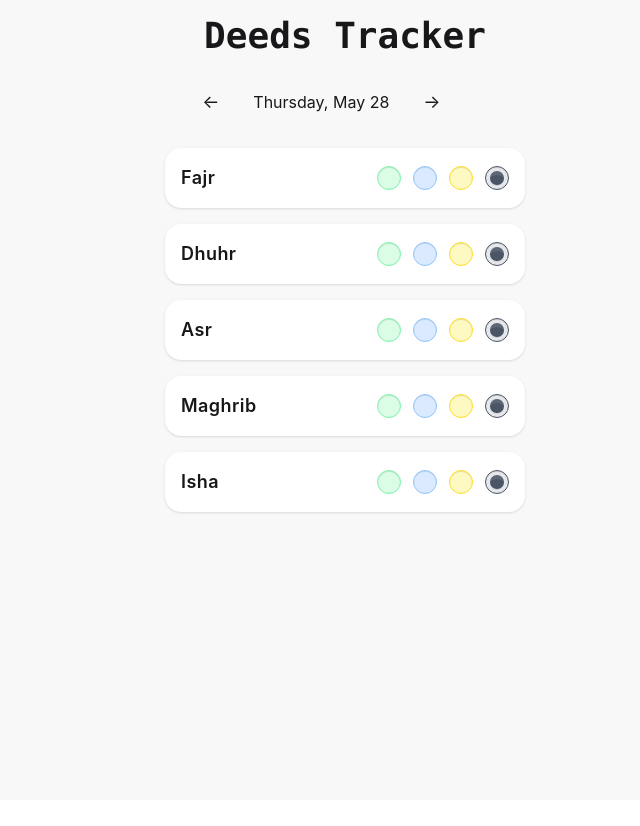
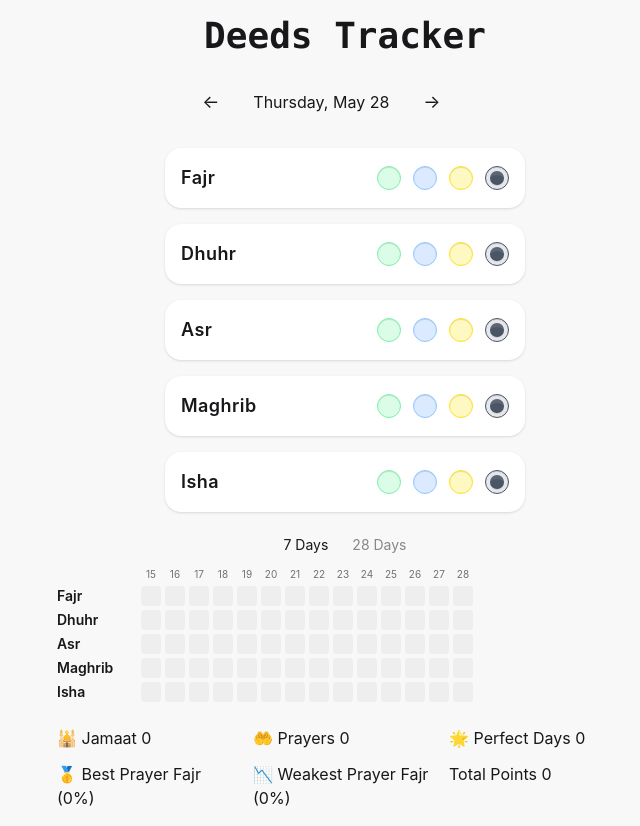
Before and after one commit to KnTanveer/Deeds-tracker, a React (Vite) app: page / in a window 1280 px wide. Shown: the whole page, without its empty margins (295-935 px from the left). Before the commit the page ends 800 px from the top, so only its background shows below. Built offline with nearby package versions, Linux system fonts and the light colour scheme.

Commit message:
seperated date navigation and stats

```diff
--- a/src/App.jsx
+++ b/src/App.jsx
@@ -1,5 +1,8 @@
 import NamaazCard from "./components/NamaazCard";
-import { formateDateKey, formatRedeableDate } from "./utils/formatDate";
+import NavigateDates from "./components/navigateDates";
+import PrayerHeatmap from "./components/PrayerHeatmap";
+import Stats from "./pages/Stats";
+import { formateDateKey } from "./utils/formatDate";
 import { useEffect, useState } from "react";
 
 function App() {
@@ -13,34 +16,6 @@ function App() {
     Maghrib: { status: "none", points: 0 },
     Isha: { status: "none", points: 0 },
   });
-
-  // previous & next dates
-  const goToPreviousDay = () => {
-    const newDate = new Date(selectedDate);
-    newDate.setDate(newDate.getDate() - 1);
-
-    setSelectedDate(newDate);
-  };
-
-  const goToNextDay = () => {
-    const newDate = new Date(selectedDate);
-    newDate.setDate(newDate.getDate() + 1);
-    const today = new Date();
-
-    if (formateDateKey(newDate) > formateDateKey(today)) {
-      return;
-    }
-
-    setSelectedDate(newDate);
-  };
-
-  // navigate to today
-  const isToday = formateDateKey(selectedDate) === formateDateKey(new Date());
-  function goToToday() {
-    const today = new Date();
-
-    setSelectedDate(today);
-  };
 
   // retrive data from local storage at start
   const [namaazData, setNamaazData] = useState(() => {
@@ -68,7 +43,10 @@ function App() {
     }));
   };
 
-  const header = formatRedeableDate(selectedDate);
+  const [statsView, setStatsView] =
+    useState("week");
+
+
   const prayers = ["Fajr", "Dhuhr", "Asr", "Maghrib", "Isha"];
 
   return (
@@ -78,32 +56,7 @@ function App() {
           Deeds Tracker
         </h1>
 
-        <div className="mb-6 flex items-center justify-center mx-auto w-full max-w-90">
-          <button
-            onClick={goToPreviousDay}
-            className="rounded-lg px-3 py-2 text-lg hover:bg-gray-100"
-          >
-            ←
-          </button>
-
-          <p className="min-w-45 text-center text-md font-lg">
-            {header}
-          </p>
-
-          <button
-            onClick={goToNextDay}
-            className="rounded-lg px-3 py-2 text-lg hover:bg-gray-100"
-          >
-            →
-          </button>
-
-          <button
-            onClick={goToToday}
-            className={`btn btn-outline ${isToday ? "invisible" : "visible hover:bg-gray-100" }`}
-          >
-            ↺
-          </button>
-        </div>
+        <NavigateDates selectedDate={selectedDate} setSelectedDate={setSelectedDate}/>
 
         <div className="mt-6 space-y-4">
           {prayers.map((namaaz) => (
@@ -114,8 +67,43 @@ function App() {
               updatePrayerStatus={updatePrayerStatus}
             />
           ))}
+        </div>
+
+        <div className="tabs tabs-boxed justify-center mb-6">
+          <button
+            className={`tab ${statsView === "week" ? "tab-active" : ""
+              }`}
+            onClick={() => setStatsView("week")}
+          >
+            7 Days
+          </button>
+
+          <button
+            className={`tab ${statsView === "month" ? "tab-active" : ""
+              }`}
+            onClick={() => setStatsView("month")}
+          >
+            28 Days
+          </button>
+
+          {statsView === "week" && (
+            <PrayerHeatmap
+              namaazData={namaazData}
+              days={14}
+            />
+          )}
+
+          {statsView === "month" && (
+            <PrayerHeatmap
+              namaazData={namaazData}
+              days={14}
+            />
+          )}
 
         </div>
+
+        <Stats namaazData={namaazData} />
+
       </div>
     </div>
   )
--- a/src/components/MonthGrid.jsx
+++ /dev/null
@@ -1,7 +0,0 @@
-function MonthGrid() {
-    return (
-        <div>MonthGrid</div>
-    )
-}
-
-export default MonthGrid
--- /dev/null
+++ b/src/components/PrayerHeatmap.jsx
@@ -0,0 +1,84 @@
+import { formateDateKey } from "../utils/formatDate";
+
+const prayers = [
+    "Fajr",
+    "Dhuhr",
+    "Asr",
+    "Maghrib",
+    "Isha",
+];
+
+const statusColor = {
+    jamaat: "bg-green-500",
+    individual: "bg-blue-500",
+    qaza: "bg-yellow-400",
+    none: "bg-base-300",
+};
+
+export default function PrayerHeatmap({
+    namaazData,
+    days = 28,
+}) {
+    const dateRange = Array.from(
+        { length: days },
+        (_, i) => {
+            const d = new Date();
+            d.setDate(d.getDate() - (days - 1 - i));
+            return d;
+        }
+    );
+
+    return (
+        <div className="w-full overflow-x-auto">
+            <div
+                className="inline-grid gap-1"
+                style={{
+                    gridTemplateColumns: `80px repeat(${days}, minmax(16px, 1fr))`,
+                }}
+            >
+                <div />
+
+                {dateRange.map((day) => (
+                    <div
+                        key={day.toISOString()}
+                        className="text-[10px] text-center text-base-content/60"
+                    >
+                        {day.getDate()}
+                    </div>
+                ))}
+
+                {prayers.map((prayer) => (
+                    <>
+                        <div
+                            key={prayer}
+                            className="flex items-center text-xs sm:text-sm font-semibold"
+                        >
+                            {prayer}
+                        </div>
+
+                        {dateRange.map((day) => {
+                            const key = formateDateKey(day);
+
+                            const status =
+                                namaazData?.[key]?.[prayer]?.status ||
+                                "none";
+
+                            return (
+                                <div
+                                    key={`${prayer}-${key}`}
+                                    title={`${prayer}: ${status}`}
+                                    className={`
+                    h-4 w-4
+                    sm:h-5 sm:w-5
+                    rounded
+                    ${statusColor[status]}
+                  `}
+                                />
+                            );
+                        })}
+                    </>
+                ))}
+            </div>
+        </div>
+    );
+}
--- /dev/null
+++ b/src/components/StatCard.jsx
@@ -0,0 +1,7 @@
+function StatCard({ icon, title, value }) {
+    return (
+        <div>{icon} {title} {value}</div>
+    )
+}
+
+export default StatCard
--- a/src/components/StatsCard.jsx
+++ /dev/null
@@ -1,9 +0,0 @@
-function StatsCard() {
-    // Updates the stats display (total points and streak)
-
-    return (
-        <div>StatsCard</div>
-    )
-}
-
-export default StatsCard
--- a/src/pages/Stats.jsx
+++ b/src/pages/Stats.jsx
@@ -1,6 +1,181 @@
-function Stats() {
+import StatCard from "../components/StatCard";
+
+function Stats({ namaazData }) {
+    function getTotalJamaatCount(data) {
+        let count = 0;
+
+        Object.values(data).forEach((day) => {
+            Object.values(day).forEach((prayer) => {
+                if (prayer.status === "jamaat") {
+                    count++;
+                }
+            });
+        });
+
+        return count;
+    }
+
+    function getTotalPrayerCount(data) {
+        let count = 0;
+
+        Object.values(data).forEach((day) => {
+            Object.values(day).forEach((prayer) => {
+                if (prayer.status !== "none") {
+                    count++;
+                }
+            });
+        });
+
+        return count;
+    }
+
+    function getPerfectDays(data) {
+        let perfectDays = 0;
+
+        Object.values(data).forEach((day) => {
+            const allJamaat = Object.values(day).every(
+                (prayer) => prayer.status === "jamaat"
+            );
+
+            if (allJamaat) {
+                perfectDays++;
+            }
+        });
+
+        return perfectDays;
+    }
+
+    const PRAYERS = [
+        "Fajr",
+        "Dhuhr",
+        "Asr",
+        "Maghrib",
+        "Isha",
+    ];
+
+    function getPrayerStats(data) {
+        const stats = {};
+
+        PRAYERS.forEach((prayer) => {
+            stats[prayer] = {
+                completed: 0,
+                total: 0,
+            };
+        });
+
+        Object.values(data).forEach((day) => {
+            PRAYERS.forEach((prayer) => {
+                stats[prayer].total++;
+
+                if (day?.[prayer]?.status !== "none") {
+                    stats[prayer].completed++;
+                }
+            });
+        });
+
+        return stats;
+    }
+
+    function getBestPrayer(data) {
+        const stats = getPrayerStats(data);
+
+        let bestPrayer = "";
+        let bestRate = -1;
+
+        Object.entries(stats).forEach(([name, value]) => {
+            const rate =
+                value.total === 0
+                    ? 0
+                    : value.completed / value.total;
+
+            if (rate > bestRate) {
+                bestRate = rate;
+                bestPrayer = name;
+            }
+        });
+
+        return {
+            prayer: bestPrayer,
+            percentage: Math.round(bestRate * 100),
+        };
+    }
+
+    function getWeakestPrayer(data) {
+        const stats = getPrayerStats(data);
+
+        let weakestPrayer = "";
+        let weakestRate = Infinity;
+
+        Object.entries(stats).forEach(([name, value]) => {
+            const rate =
+                value.total === 0
+                    ? 0
+                    : value.completed / value.total;
+
+            if (rate < weakestRate) {
+                weakestRate = rate;
+                weakestPrayer = name;
+            }
+        });
+
+        return {
+            prayer: weakestPrayer,
+            percentage: Math.round(weakestRate * 100),
+        };
+    }
+
+    function getTotalPoints(data) {
+        return Object.values(data).reduce((total, day) => {
+            return (
+                total +
+                Object.values(day).reduce(
+                    (sum, prayer) => sum + prayer.points,
+                    0
+                )
+            );
+        }, 0);
+    }
+
+    const bestPrayer = getBestPrayer(namaazData);
+    const weakestPrayer = getWeakestPrayer(namaazData);
+
     return (
-        <div>Stats</div>
+        <div className="grid grid-cols-2 gap-3 md:grid-cols-3">
+            <StatCard
+                icon="🕌"
+                title="Jamaat"
+                value={getTotalJamaatCount(namaazData)}
+            />
+
+            <StatCard
+                icon="🤲"
+                title="Prayers"
+                value={getTotalPrayerCount(namaazData)}
+            />
+
+            <StatCard
+                icon="🌟"
+                title="Perfect Days"
+                value={getPerfectDays(namaazData)}
+            />
+
+            <StatCard
+                icon="🥇"
+                title="Best Prayer"
+                value={`${bestPrayer.prayer} (${bestPrayer.percentage}%)`}
+            />
+
+            <StatCard
+                icon="📉"
+                title="Weakest Prayer"
+                value={`${weakestPrayer.prayer} (${weakestPrayer.percentage}%)`}
+            />
+
+            <StatCard
+                title="Total Points"
+                value={getTotalPoints(namaazData)}
+            />
+        </div>
     )
 }
 
```
Also changed, not shown: src/components/NavigateDates.jsx (added, +64 -0 lines).
